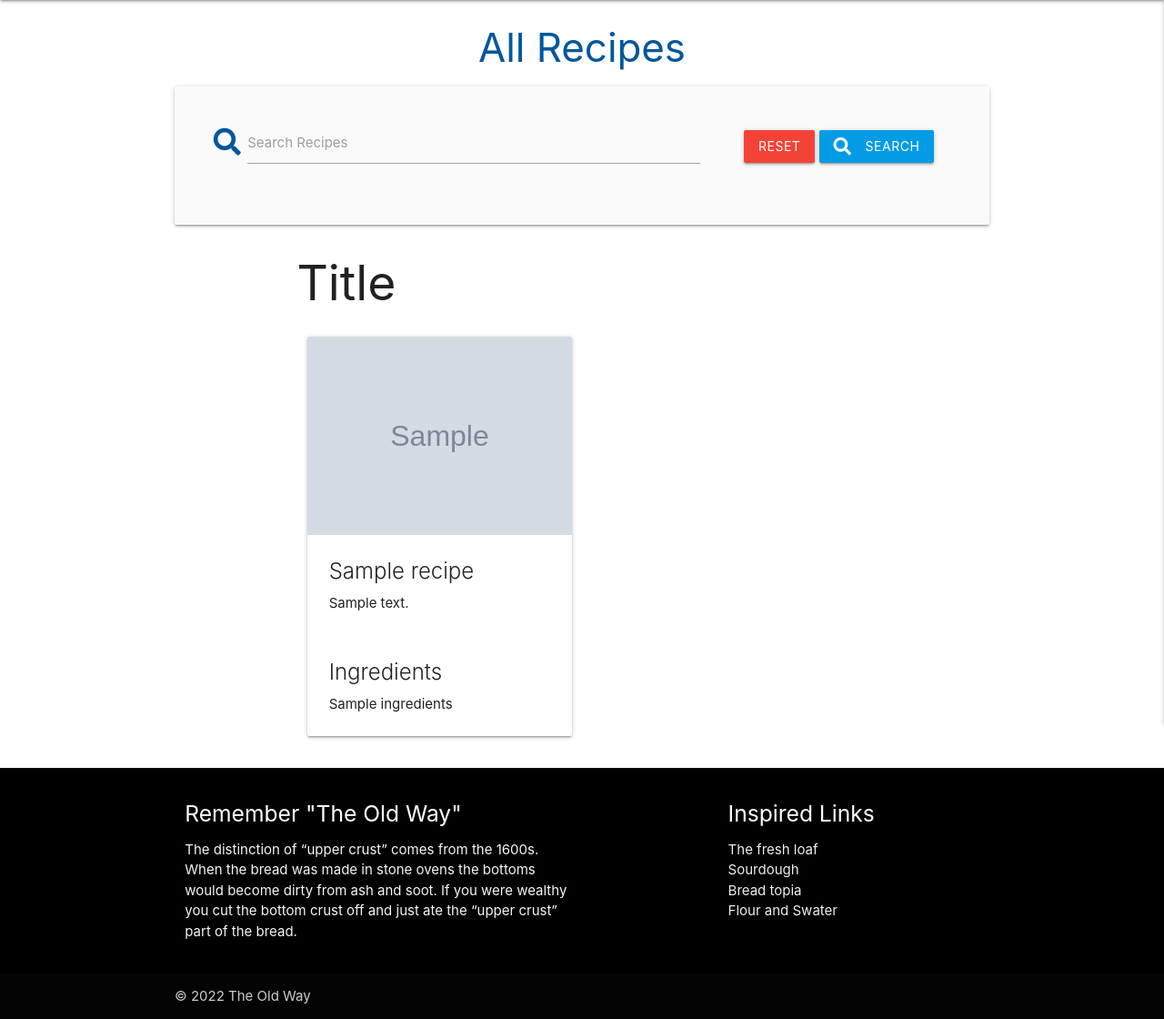
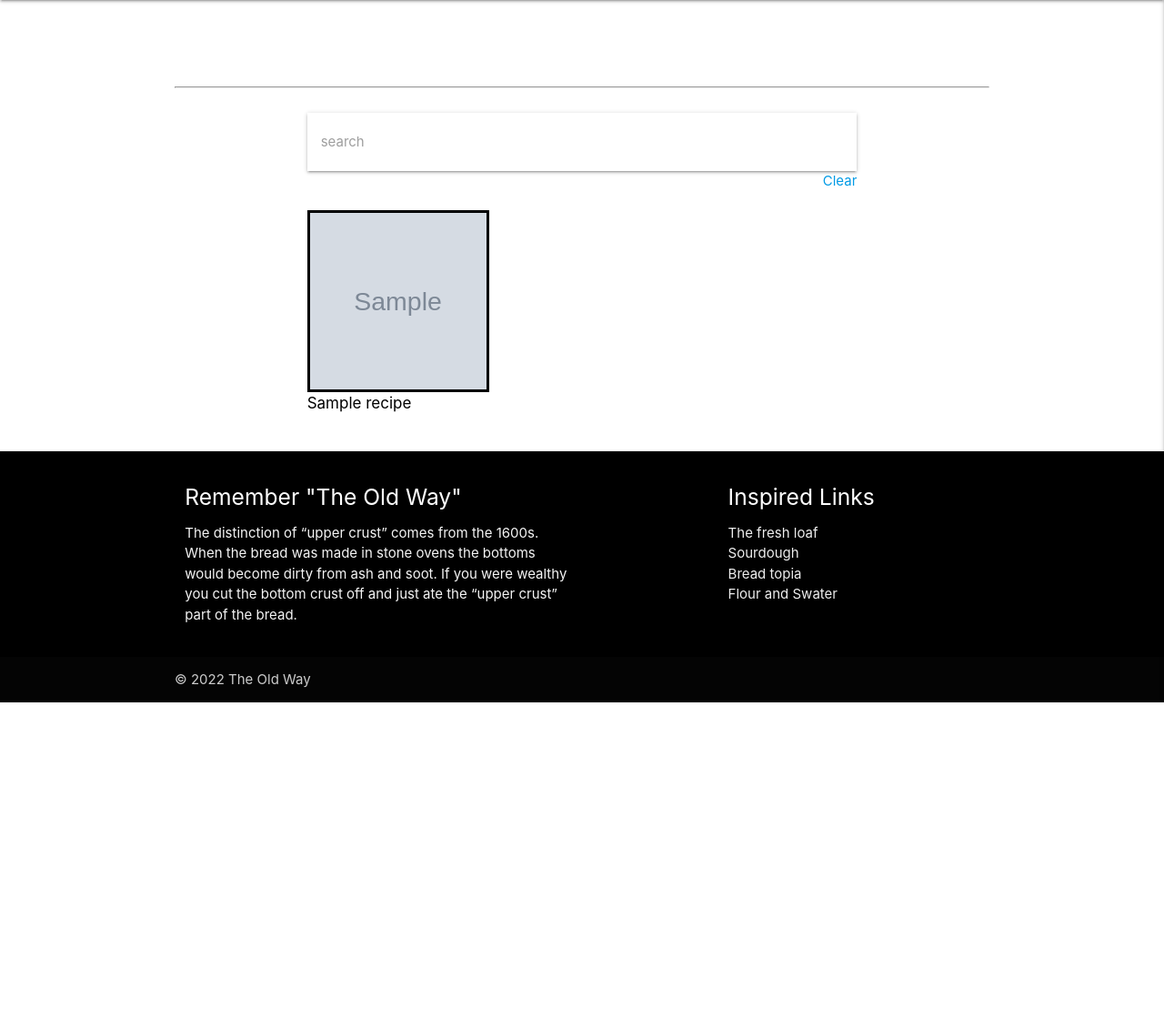
Before and after one commit to Code-Institute-Submissions/Gwidas-the_old_way, a Flask app: page /search in a window 1280 px wide. Shown: the part 64-1184 px from the top of the page at 91% size. After the commit the page ends 836 px from the top, so only its background shows below. Run offline with Flask 2, Linux system fonts and the light colour scheme; grey boxes marked "Sample" are stand-in pictures; a database or web service that is not in the repository returns one stand-in record (values such as "Sample title"); some libraries are stand-ins or nearby versions.

Commit message:
changed recipes.html layout

```diff
--- a/app.py
+++ b/app.py
@@ -142,6 +142,19 @@ def recipes():
     return render_template("recipes.html", recipes=recipesdb)
 
 
+@app.route("/recipe/<recipe_id>")
+def recipe(recipe_id):
+    """ User is able to view recipe"""
+    # Find recipe on the basis of id
+    recipe = mongo.db.recipes.find_one({"_id": ObjectId(recipe_id)})
+
+    # recipe id don't exist, show 404 error
+    if not recipe:
+        return render_template("error_handlers/404.html")
+
+    return render_template("recipe.html", recipe=recipe)
+
+
 
 # Create Recipe
 @app.route(
@@ -163,6 +176,7 @@ def add_recipe():
             "title": request.form.get("title"),
             "description": request.form.get("description"),
             "ingredients": request.form.get("ingredients"),
+            "time_takes": request.form.get("time_takes"),
             "steps": request.form.get("steps"),
             "image": request.form.get("image"),
             "created_by": session["user"],
@@ -192,6 +206,7 @@ def edit_recipe(recipe_id):
             "title": request.form.get("title"),
             "description": request.form.get("description"),
             "ingredients": request.form.get("ingredients"),
+            "time_takes": request.form.get("time_takes"),
             "steps": request.form.get("steps"),
             "image": request.form.get("img_url"),
             "created_by": session["user"],
--- a/static/css/style.css
+++ b/static/css/style.css
@@ -22,3 +22,31 @@ main {
   * {
     box-sizing: border-box;
   }
+
+  #search-nav {
+    background-color: #fff;
+}
+
+.recipes-display {
+    text-align: justify;
+    margin-bottom: 20px;
+}
+
+.img_recipe {
+    display: block;
+    margin: 0;
+  }
+
+.recipes-title {
+    color: #000;
+    font-size: 17px;
+}
+
+img {
+  float: left;
+  width:  200px;
+  height: 200px;
+  object-fit: cover;
+  border: solid;
+  border-color: black;
+}
--- a/templates/profile.html
+++ b/templates/profile.html
@@ -28,6 +28,7 @@
         <span class="card-title grey-text text-darken-4">{{ recipe.title }}<i class="material-icons right">close</i></span>
         <p>{{ recipe.description }}</p>
         <p>{{ recipe.ingredients }}</p>
+        <p>{{ recipe.time_takes }}</p>
         <p>{{ recipe.steps }}</p>
         <p>{{ recipe.created_by }}</p>
         <a class="waves-effect waves-light btn black" href="{{ url_for('edit_recipe', recipe_id=recipe._id)}}"><i class="material-icons left">cloud</i>Edit</a>
--- a/templates/recipes.html
+++ b/templates/recipes.html
@@ -1,52 +1,68 @@
 {% extends "base.html" %}
 {% block content %}
 
-<h3 class="light-blue-text text-darken-4 center-align">All Recipes</h3>
+<!-- Title -->
+<div class="row">
+  <h3 class="center-align">Recipes</h3>
+  <hr class="blackline">
+</div>
+<div class="container">
+  <!-- Search engine -->
+  <div class="row">
+      <div class="col s12">
+          <nav id="search-nav">
+              <div class="nav-wrapper">
+                  <form action="{{ url_for('search') }}" method="post">
+                      <div class="input-field">
+                          <input id="query" name="query" type="search" required>
+                          <label class="label-icon" for="query">search</label>
+                      </div>
+                  </form>
+              </div>
+          </nav>
+          <div>
+              <a href="{{ url_for('recipes', category='all')}}" class="reset right">Clear</a>
+          </div>
+      </div>
+  </div>
 
-    <div class="row card-panel grey lighten-5">
-        <form action="{{ url_for('search') }}" method="post" class="col s12">
-            <div class="row valign-wrapper center-align">
-                <div class="input-field col s12 m8">
-                    <i class="fas fa-search prefix light-blue-text text-darken-4"></i>
-                    <input type="text" name="query" id="query" minlength="3" class="validate" required>
-                    <label for="query">Search Recipes</label>
-                </div>
-                <div class="col s12 m4">
-                    <a href="{{ url_for('recipes') }}" class="red btn text-shadow">Reset</a>
-                    <button type="submit" class="light-blue darken-1 btn text-shadow">
-                        <i class="fas fa-search left"></i> Search
-                    </button>
+  {% if recipes|length > 0 %}
+            <div class="row show-on-small hide-on-med-and-up">
+                {% for recipe in recipes %}
+                    <div class="col s6 recipes-display">
+                        <a href="{{ url_for('recipe', recipe_id=recipe._id) }}">
+                            <img class="img_recipe" src="{{ recipe.image}}" alt="recipe">
+                            <span class="card-title recipes-title">{{ recipe.title }}</span>
+                        </a>
+                    </div>
+                {% endfor %}
+            </div>
+        {% else %}
+            <div class="row">
+                <div class="col s12 center-align">
+                    <h4>hmm... perhaps try something else, no result...</h4>
                 </div>
             </div>
-        </form>
-    </div>
+        {% endif %}
 
-    {% for recipe in recipes %}
-<div class="container">
-  <h2> Title </h2>
-
-  <div class="row">
-    <div class="col s12 l6">
-      <div class="card card-small">
-        <div class="card-image">
-          <img src="{{recipe.image}}">
+        {% if recipes|length > 0 %}
+        <div class="row hide-on-small-only">
+            {% for recipe in recipes %}
+                <div class="col s4 recipes-display">
+                    <a href="{{ url_for('recipe', recipe_id=recipe._id) }}">
+                        <img class="img_recipe" src="{{ recipe.image}}" alt="recipe">
+                        <span class="card-title recipes-title">{{ recipe.title }}</span>
+                    </a>
+                </div>
+            {% endfor %}
         </div>
-        <div class="card-content">
-          <span class="card-title">{{ recipe.title }}</span>
-          <p>{{ recipe.description }}</p>
+    {% else %}
+        <div class="row">
+            <div class="col s12 center-align">
+                <h4>hmm... perhaps try something else, no result...</h4>
+            </div>
         </div>
-        <div class="card-content">
-          <span class="card-title">Ingredients</span>
-          <p>{{ recipe.ingredients }}</p>
-        </div>
-      </div>
-
-    </div>
-
-  </div>
+    {% endif %}
 </div>
-{% endfor %}
-
-
 
 {% endblock %}
```
Also changed, not shown: templates/add_recipe.html (+11 -0 lines), templates/edit_recipe.html (+10 -0 lines), templates/recipe.html (+31 -27 lines).
